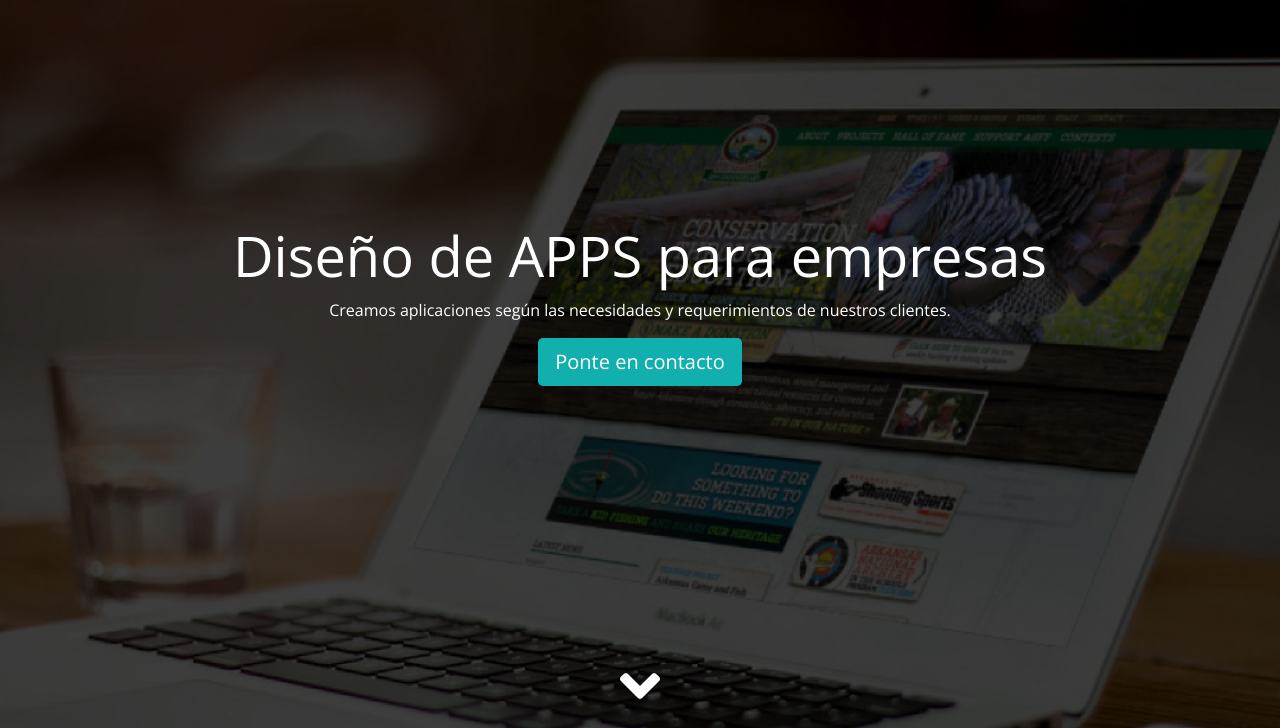
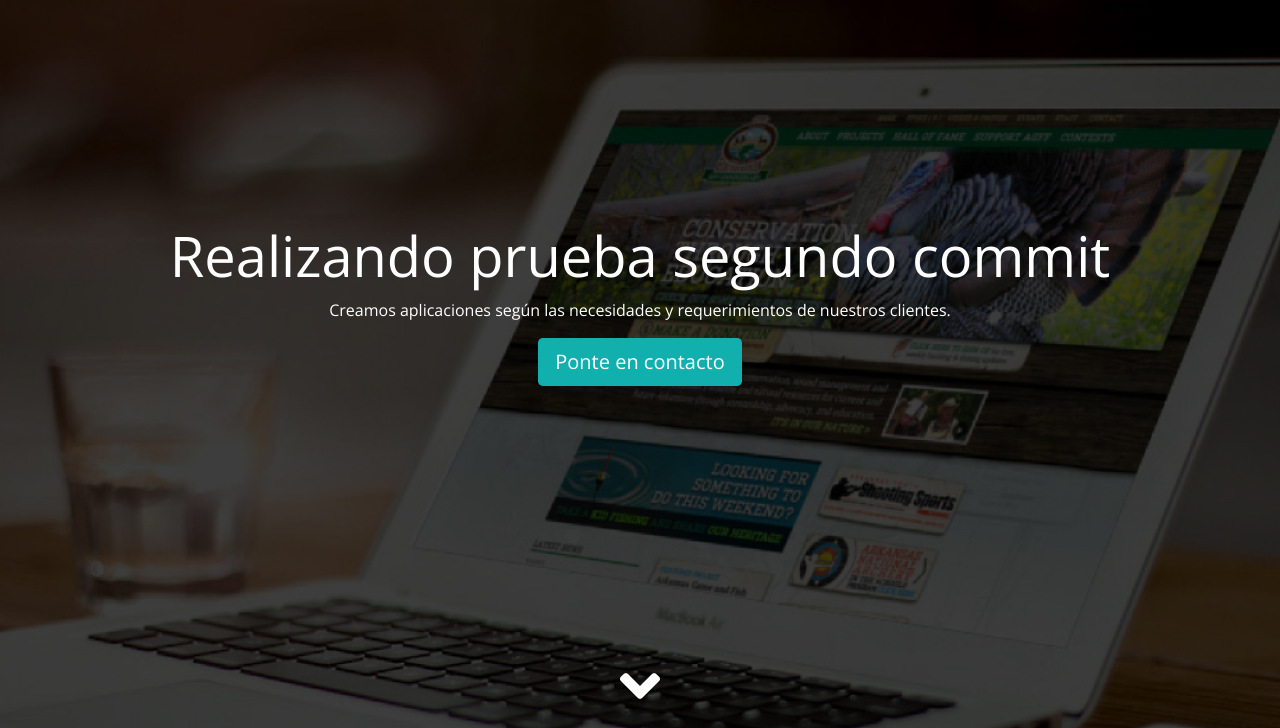
Before and after one commit to Misredes77/paginaweb, a plain HTML site: page index.html in a window 1280 px wide. Shown: the part 72-800 px from the top of the page. Drawn offline with nearby package versions, Linux system fonts and the light colour scheme.

Commit message:
Segundo commit

```diff
--- a/index.html
+++ b/index.html
@@ -60,7 +60,7 @@
         <div class="texto-encabezado text-center">
             <div class="container">
                 <!--Efectos wow para el diseño estetico-->
-                <h1 class="display-4 wow bounceIn">Diseño de APPS para empresas</h1>
+                <h1 class="display-4 wow bounceIn">Realizando prueba segundo commit</h1>
                 <p class="wow bounceIn" data-wow-delay=".3s">Creamos aplicaciones según las necesidades y requerimientos de nuestros clientes.</p>
                 <a href="contacto.html" class="btn btn-primary btn-lg">Ponte en contacto</a>
             </div>
```
